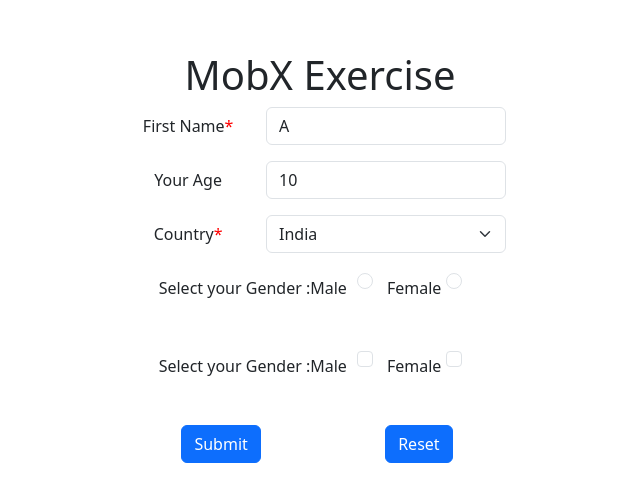
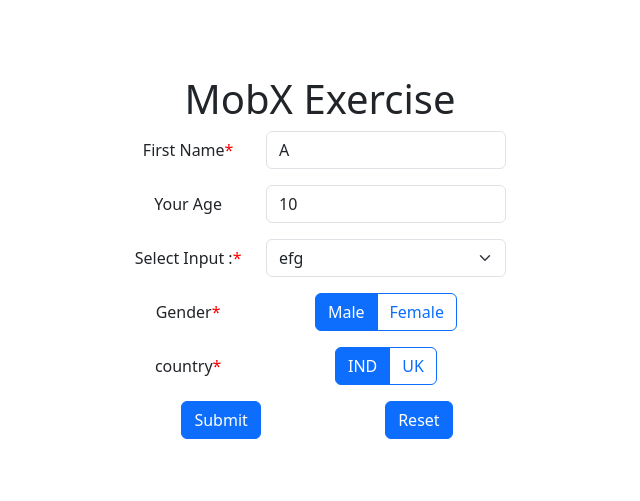
Before and after one commit to aditya-1117-dev/Training, a React (Vite) app in the folder Exercise/MobX/formstore-exercise-with-react/: page / in a window 1280 px wide. Shown: the part 143-644 px from the top of the page, without its empty margins (320-960 px from the left). Built offline with nearby package versions, Linux system fonts and the light colour scheme.

Commit message:
Feat add separate input field components

```diff
--- a/Exercise/MobX/formstore-exercise-with-react/src/App.tsx
+++ b/Exercise/MobX/formstore-exercise-with-react/src/App.tsx
@@ -3,50 +3,44 @@
 import {FormStore} from "./Stores/formStore.tsx";
 import Form from "./Components/Form.tsx";
 import {CheckField, NumberField, RadioField, SelectField, StringField} from "./Components/InputFields.tsx";
-import {FormGroup, Label} from "reactstrap";
 
 export interface IFormStore {
     firstName: string,
     name: string,
     age: number,
-    country: "IND" | "UK" | "USA" | "CA",
+    country: string[],
     select: "abc" | "bcd" | "efg",
     gender: "Male" | "Female",
 }
 
 function App() {
-
     const obj: IFormStore = {
         firstName: "A",
         name: "Adi",
         age: 10,
-        select: "abc",
+        select: "efg",
         gender: "Male",
-        country: "IND"
+        country: ["IND"]
     }
     const formStore = new FormStore<IFormStore>(obj);
     formStore.setOnSubmitCallBack(() => console.log("on submit call"));
-
     return (
         <>
             <h1>MobX Exercise</h1>
             <Form showResetButton={true} showSaveButton={true} formStore={formStore}>
+
                 <StringField name="firstName" label="First Name" required={true}/>
+
                 <NumberField name="age" label="Your Age" required={false}/>
-                <SelectField label="Country" name="country" required={true}
-                             options={[{value: 'USA', label: 'United States'}, {value: 'IND', label: 'India'}, {value: 'CA', label: 'Canada'}, {value: 'UK', label: 'United Kingdom'}]}/>
 
-                <FormGroup>
-                    <Label>Select your Gender :</Label>
-                    <Label><RadioField name="select" label="Male" required={false}/></Label>
-                    <Label><RadioField label="Female" name="select" required={false}/></Label>
-                </FormGroup>
+                <SelectField label="Select Input :" name="select" required={true}
+                             options={[{value: 'null', label: 'Select the Value'},{value: 'abc', label: 'abc'}, {value: 'bcd', label: 'bcd'}, {value: 'efg', label: 'efg'}]}/>
 
-                <FormGroup>
-                    <Label>Select your Gender :</Label>
-                    <Label><CheckField name="gender" label="Male" required={false}/></Label>
-                    <Label><CheckField label="Female" name="gender" required={false}/></Label>
-                </FormGroup>
+                <RadioField label="Gender" name="gender" required={true}
+                             options={[{value: 'Male', label: 'Male'}, {value: 'Female', label: 'Female'} ]}/>
+
+                <CheckField label="country" name="country" required={true}
+                             options={[{value: 'IND', label: 'IND'}, {value: 'UK', label: 'UK'} ]}/>
 
             </Form>
         </>
--- a/Exercise/MobX/formstore-exercise-with-react/src/Components/InputFields.tsx
+++ b/Exercise/MobX/formstore-exercise-with-react/src/Components/InputFields.tsx
@@ -1,12 +1,16 @@
 import withField from "../HOC/withField.tsx";
-import Input from "./Input.tsx";
+import RadioInput from "./InputFields/RadioInput.tsx";
+import Checkbox from "./InputFields/Checkbox.tsx";
+import SelectInput from "./InputFields/SelectInput.tsx";
+import NumberInput from "./InputFields/NumberInput.tsx";
+import StringInput from "./InputFields/StringInput.tsx";
 
-export const StringField = withField( Input, "text");
+export const StringField = withField( ({name, value, onChange, disabled, required}: any) => (<StringInput disabled={disabled} required={required} onChange={onChange} name={name} value={value} />) );
 
-export const NumberField = withField( Input, "number");
+export const NumberField = withField( ({name, value, onChange, disabled, required}: any) => (<NumberInput disabled={disabled} required={required} onChange={onChange} name={name} value={value} />) );
 
-export const SelectField = withField( Input, "select");
+export const SelectField = withField( ({options, name, value, required, onChange, disabled}: any) => <SelectInput disabled={disabled} value={value} required={required} name={name} options={options} onChange={onChange} />);
 
-export const RadioField = withField( Input, "radio");
+export const CheckField = withField( ({options, name, disabled}: any) => <Checkbox disabled={disabled} name={name} options={options} />);
 
-export const CheckField = withField( Input, "checkbox");
+export const RadioField = withField(  ({options, name, disabled}: any) => <RadioInput disabled={disabled} name={name} options={options} /> );
--- /dev/null
+++ b/Exercise/MobX/formstore-exercise-with-react/src/Components/InputFields/Checkbox.tsx
@@ -0,0 +1,26 @@
+import {Button, ButtonGroup} from "reactstrap";
+import {observer} from "mobx-react-lite";
+import {useContext} from "react";
+import {FormStoreContext} from "../../Context/FormContext.tsx";
+// import {IFormStore} from "../../App.tsx";
+
+// interface ICheckboxInput {
+//     name: keyof IFormStore;
+//     disabled: boolean;
+//     options? : {value: string, label: string}[]
+// }
+
+const CheckBox = ({name, options, disabled } : any) => {
+    const store = useContext( FormStoreContext);
+    return (
+        <ButtonGroup>
+            {options?.map((option : any) => (
+                <Button key={option.value} color="primary" outline onClick={() => store.pushValue(name, option.value)} active={store.getValue(name).includes(option.value)} disabled={disabled}>
+                    {option.label}
+                </Button>
+            ))}
+        </ButtonGroup>
+    );
+};
+
+export default observer(CheckBox);
--- a/Exercise/MobX/formstore-exercise-with-react/src/Components/Input.tsx
+++ b/Exercise/MobX/formstore-exercise-with-react/src/Components/InputFields/NumberInput.tsx
@@ -1,37 +1,27 @@
 import {ChangeEvent} from 'react';
 import {observer} from 'mobx-react-lite';
 import {Input as ReactStrapInput} from 'reactstrap';
-import {IFormStore} from "../App.tsx";
+import {IFormStore} from "../../App.tsx";
 
 interface IInput {
-    type: any;
     name: keyof IFormStore;
     value: number | string;
     required: boolean;
     disabled: boolean;
     onChange: (e: ChangeEvent<HTMLInputElement>, key: keyof IFormStore) => void;
-    options? :any
 }
 
-function Input({type, name, value, onChange, disabled, required, options}: IInput) {
+function NumberInput({name, value, onChange, disabled, required}: IInput) {
     return (
         <ReactStrapInput
-            type={type}
+            type="number"
             name={name}
             value={value}
             onChange={(e: ChangeEvent<HTMLInputElement>) => onChange(e, name)}
             disabled={disabled}
             required={required}
-        >
-            {options &&
-                options.map((option : any) => (
-                        <option key={option.value} value={option.value}>
-                            {option.label}
-                        </option>
-                    ))
-            }
-        </ReactStrapInput>
+        />
     );
 }
 
-export default observer(Input);
+export default observer(NumberInput);
--- /dev/null
+++ b/Exercise/MobX/formstore-exercise-with-react/src/Components/InputFields/RadioInput.tsx
@@ -0,0 +1,26 @@
+import {Button, ButtonGroup} from "reactstrap";
+import {observer} from "mobx-react-lite";
+import {useContext} from "react";
+import {FormStoreContext} from "../../Context/FormContext.tsx";
+import {IFormStore} from "../../App.tsx";
+
+interface IRadioInput {
+    name: keyof IFormStore;
+    disabled: boolean;
+    options? : {value: string, label: string}[]
+}
+
+const RadioInput = ({name, options, disabled } : IRadioInput) => {
+    const store = useContext( FormStoreContext);
+    return (
+        <ButtonGroup>
+            {options?.map((option : any) => (
+                <Button key={option.value} color="primary" outline onClick={() => store.setValue(name, option.value)} active={store.getValue(name) === (option.value)} disabled={disabled}>
+                    {option.label}
+                </Button>
+            ))}
+        </ButtonGroup>
+    );
+};
+
+export default observer(RadioInput);
--- /dev/null
+++ b/Exercise/MobX/formstore-exercise-with-react/src/Components/InputFields/SelectInput.tsx
@@ -0,0 +1,28 @@
+import {observer} from "mobx-react-lite";
+import {Input} from "reactstrap";
+import {IFormStore} from "../../App.tsx";
+import {ChangeEvent} from "react";
+
+interface ISelectInput {
+    name: keyof IFormStore;
+    value: number | string;
+    required: boolean;
+    disabled: boolean;
+    onChange: (e: ChangeEvent<HTMLInputElement>, key: keyof IFormStore) => void;
+    options? : {value: string, label: string}[]
+}
+
+const SelectInput = ({name, value, onChange, disabled = false, required = false, options}: ISelectInput ) => {
+    return (
+        <Input type="select" name={name} value={value} onChange={(e) => onChange(e, name)} disabled={disabled}
+               required={required} >
+            {options?.map((option: any) => (
+                <option key={option.value} value={option.value}>
+                    {option.label}
+                </option>
+            ))}
+        </Input>
+    );
+};
+
+export default observer(SelectInput);
--- /dev/null
+++ b/Exercise/MobX/formstore-exercise-with-react/src/Components/InputFields/StringInput.tsx
@@ -0,0 +1,27 @@
+import {ChangeEvent} from 'react';
+import {observer} from 'mobx-react-lite';
+import {Input as ReactStrapInput} from 'reactstrap';
+import {IFormStore} from "../../App.tsx";
+
+interface IInput {
+    name: keyof IFormStore;
+    value: number | string;
+    required: boolean;
+    disabled: boolean;
+    onChange: (e: ChangeEvent<HTMLInputElement>, key: keyof IFormStore) => void;
+}
+
+function StringInput({ name, value, onChange, disabled, required}: IInput) {
+    return (
+        <ReactStrapInput
+            type="text"
+            name={name}
+            value={value}
+            onChange={(e: ChangeEvent<HTMLInputElement>) => onChange(e, name)}
+            disabled={disabled}
+            required={required}
+        />
+    );
+}
+
+export default observer(StringInput);
--- a/Exercise/MobX/formstore-exercise-with-react/src/HOC/withField.tsx
+++ b/Exercise/MobX/formstore-exercise-with-react/src/HOC/withField.tsx
@@ -7,20 +7,18 @@
     options?: any;
 }
 
-function withField(WrappedComponent: any, type : any ) {
+function withField(WrappedComponent: any ) {
     return (props : IWithFieldProps ) => {
         const store = useContext(FormStoreContext) || props?.store;
+        if (!store.hasKey(props.name) ) return <>"Error"</>;
+
         return (
-            <>
-                {store.hasKey(props.name) &&
-                    <Field label={props.label} store={store} name={props.name} required={props.required}
-                           onChange={props?.onChange}
-                           component={(inputProps : { name: keyof IFormStore, required: boolean }, handleChange : (e: ChangeEvent<HTMLInputElement>, key: keyof IFormStore) => void ) => (
-                               <WrappedComponent {...inputProps} type={type} value={store.getValue(props.name)} onChange={handleChange} disabled={store.isSubmitted} options={props?.options}/>
-                           )}
-                    />
-                }
-            </>
+            <Field label={props.label} store={store} name={props.name} required={props.required}
+                   onChange={props?.onChange}
+                   component={(inputProps : { name: keyof IFormStore, required: boolean }, handleChange : (e: ChangeEvent<HTMLInputElement>, key: keyof IFormStore) => void ) => (
+                       <WrappedComponent {...inputProps} options={props.options} disabled={store.isSubmitted} value={store.getValue(props.name)} onChange={handleChange} />
+                   )}
+            />
         )
     }
 }
```
Also changed, not shown: Exercise/MobX/formstore-exercise-with-react/src/Stores/formStore.tsx (+21 -1 lines).
